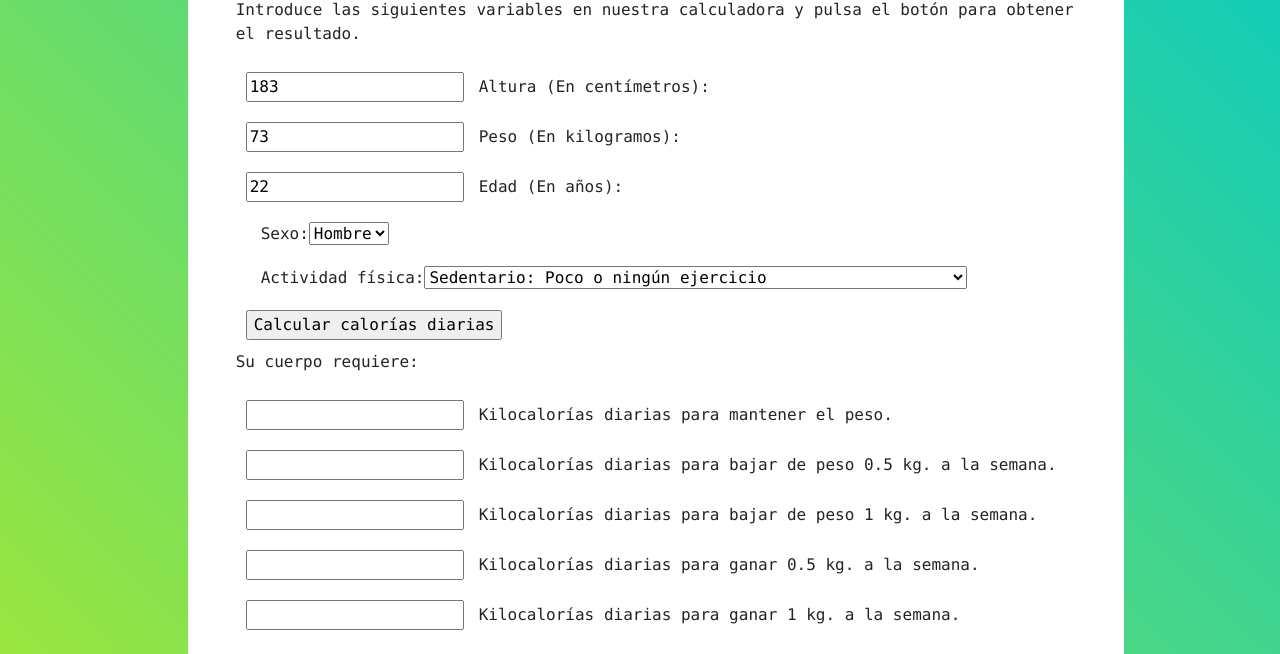
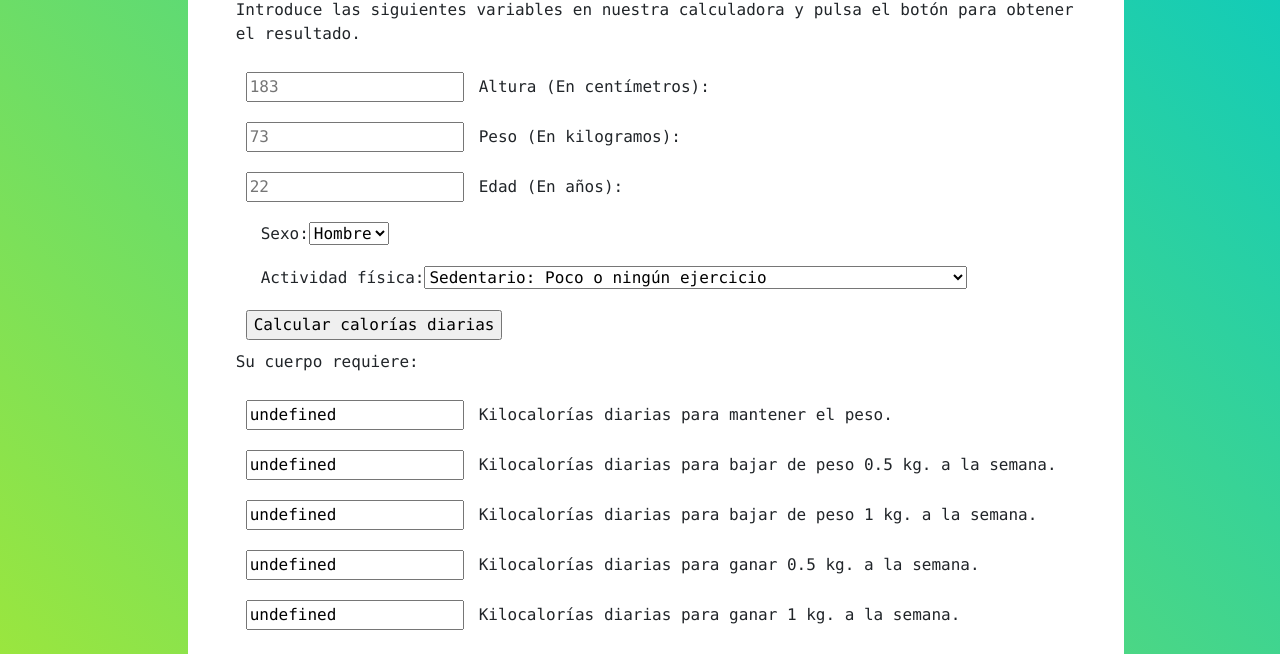
Before and after one commit to Sht0rm333/NutriFitNationAngular, an Angular app in the folder FrontEnd/: page /calculadora in a window 1280 px wide. Shown: the part 298-952 px from the top of the page. Built offline with nearby package versions, Linux system fonts and the light colour scheme.

Commit message:
CALCULADORA LISTA

```diff
--- a/FrontEnd/src/app/calculadora/calculadora.component.html
+++ b/FrontEnd/src/app/calculadora/calculadora.component.html
@@ -8,15 +8,15 @@
                     <p>Introduce las siguientes variables en nuestra calculadora y pulsa el botón para obtener el
                         resultado.</p>
                     <div>
-                        <input type="number" id="altura" name="altura" value="183" required />
+                        <input type="number" id="altura" name="altura" placeholder="183" required />
                         <label for="altura">Altura (En centímetros):</label>
                     </div>
                     <div>
-                        <input type="number" id="peso" name="peso" value="73" required />
+                        <input type="number" id="peso" name="peso" placeholder="73" required />
                         <label for="peso">Peso (En kilogramos):</label>
                     </div>
                     <div>
-                        <input type="number" id="edad" name="edad" value="22" required />
+                        <input type="number" id="edad" name="edad" placeholder="22" required />
                         <label for="edad">Edad (En años):</label>
                     </div>
                     <div>
@@ -43,23 +43,23 @@
                 <form id="form2" name="form2" method="post">
                     <p>Su cuerpo requiere:</p>
                     <div>
-                        <input type="" id="resul1" name="resul1" class="resul1" value="" />
+                        <input type="" id="resultado1" name="resultado1" [value]="resul1" />
                         <label>Kilocalorías diarias para mantener el peso.</label>
                     </div>
                     <div>
-                        <input type="" id="resul2" name="resul2" />
+                        <input type="" id="resultado2" name="resultado2" [value]="resul2" />
                         <label>Kilocalorías diarias para bajar de peso 0.5 kg. a la semana.</label>
                     </div>
                     <div>
-                        <input type="" id="resul3" name="resul3" />
+                        <input type="" id="resultado3" name="resultado3" [value]="resul3" />
                         <label>Kilocalorías diarias para bajar de peso 1 kg. a la semana.</label>
                     </div>
                     <div>
-                        <input type="" id="resul4" name="resul4" />
+                        <input type="" id="resultado4" name="resultado4" [value]="resul4" />
                         <label>Kilocalorías diarias para ganar 0.5 kg. a la semana.</label>
                     </div>
                     <div>
-                        <input type="" id="resul5" name="resul5" />
+                        <input type="" id="resultado5" name="resultado5" [value]="resul5" />
                         <label>Kilocalorías diarias para ganar 1 kg. a la semana.</label>
                     </div>
                 </form>
--- a/FrontEnd/src/app/calculadora/calculadora.component.ts
+++ b/FrontEnd/src/app/calculadora/calculadora.component.ts
@@ -6,8 +6,14 @@ import { Component } from '@angular/core';
   styleUrls: ['./calculadora.component.scss']
 })
 export class CalculadoraComponent {
-  ngOnInit(): void {
-  }
+  /*ngOnInit(): void {
+  }*/
+public resul1: number;
+public resul2: number;
+public resul3: number;
+public resul4: number;
+public resul5: number;
+
   calcularCalorias() {
     var altura: any = (<HTMLInputElement | null>document.getElementById("altura"))?.value;
     var peso: any = (<HTMLInputElement | null>document.getElementById("peso"))?.value;
@@ -24,50 +30,50 @@ export class CalculadoraComponent {
       //Mantener
       var caloriasMantenerPeso = actividad * variableAuxiliar;
       Math.round(caloriasMantenerPeso * 1000) / 1000;
-      var resul1: number = caloriasMantenerPeso;
+      this.resul1 = caloriasMantenerPeso;
       //0.5 kg menos
       var calorias1menos = caloriasMantenerPeso - 500;
       Math.round(calorias1menos * 1000) / 1000;
-      var resul2: number = calorias1menos;
+      this.resul2 = calorias1menos;
       //1 kg menos
       var calorias2menos = caloriasMantenerPeso - 1000;
       Math.round(calorias2menos * 1000) / 1000;
-      var resul3: number = calorias2menos;
+      this.resul3 = calorias2menos;
       //0.5 kg más
       var calorias1mas = caloriasMantenerPeso + 500;
       Math.round(calorias1mas * 1000) / 1000;
-      var resul4: number = calorias1mas;
+      this.resul4 = calorias1mas;
       //1 kg más
       var calorias2mas = caloriasMantenerPeso + 1000;
       Math.round(calorias2mas * 1000) / 1000;
-      var resul5: number = calorias2mas;
+      this.resul5 = calorias2mas;
     }
     else {
       var variableAuxiliar = (10 * peso) + (6.25 * altura) - (5 * edad) - 161;
       //Mantener
       var caloriasMantenerPeso = actividad * variableAuxiliar;
       Math.round(caloriasMantenerPeso * 1000) / 1000;
-      var resul1: number = caloriasMantenerPeso;
+      this.resul1 = caloriasMantenerPeso;
       //0.5 kg menos
       var calorias1menos = caloriasMantenerPeso - 500;
       Math.round(calorias1menos * 1000) / 1000;
-      var resul2: number = calorias1menos;
+      this.resul2 = calorias1menos;
       //1 kg menos
       var calorias2menos = caloriasMantenerPeso - 1000;
       Math.round(calorias2menos * 1000) / 1000;
-      var resul3: number = calorias2menos;
+      this.resul3 = calorias2menos;
       //0.5 kg más
       var calorias1mas = caloriasMantenerPeso + 500;
       Math.round(calorias1mas * 1000) / 1000;
-      var resul4: number = calorias1mas;
+      this.resul4 = calorias1mas;
       //1 kg más
       var calorias2mas = caloriasMantenerPeso + 1000;
       Math.round(calorias2mas * 1000) / 1000;
-      var resul5: number = calorias2mas;
+      this.resul5 = calorias2mas;
     }
-    let pesoA: number[] = [resul1, resul2, resul3, resul4, resul5];
+    /*var pesoA: number[] = [resul1, resul2, resul3, resul4, resul5];
     for (let index = 0; index < pesoA.length; index++) {
       console.log(pesoA[index]);
-    }
+    }*/
   }
 }
```
